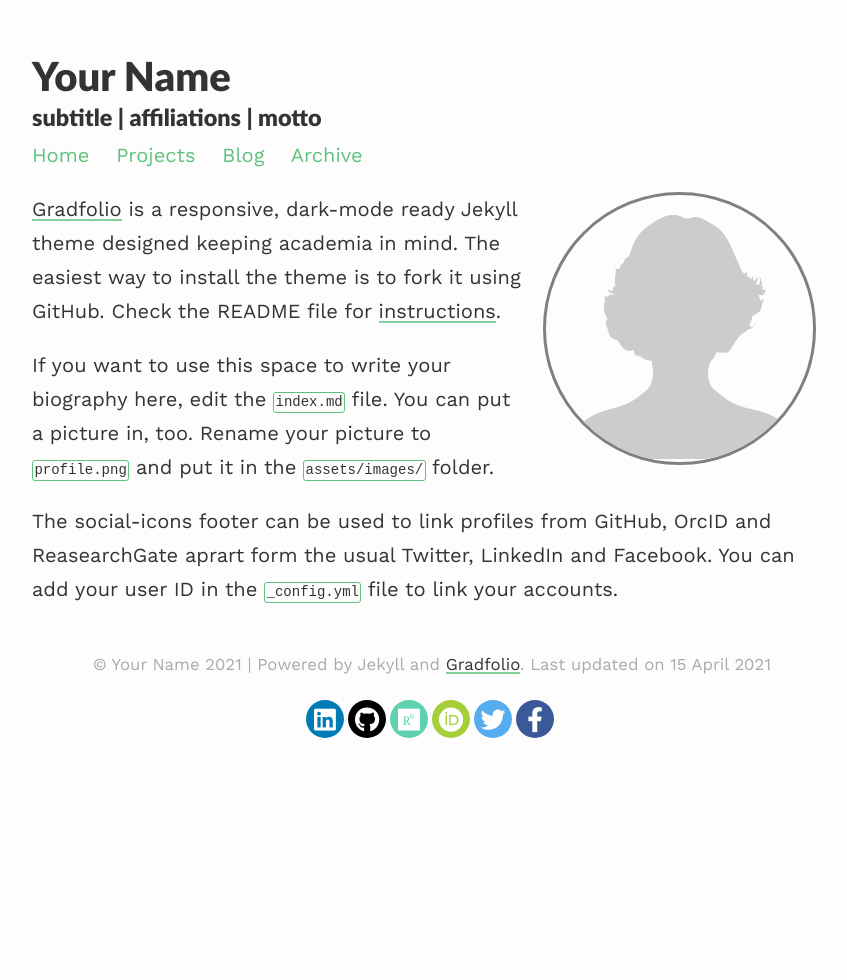
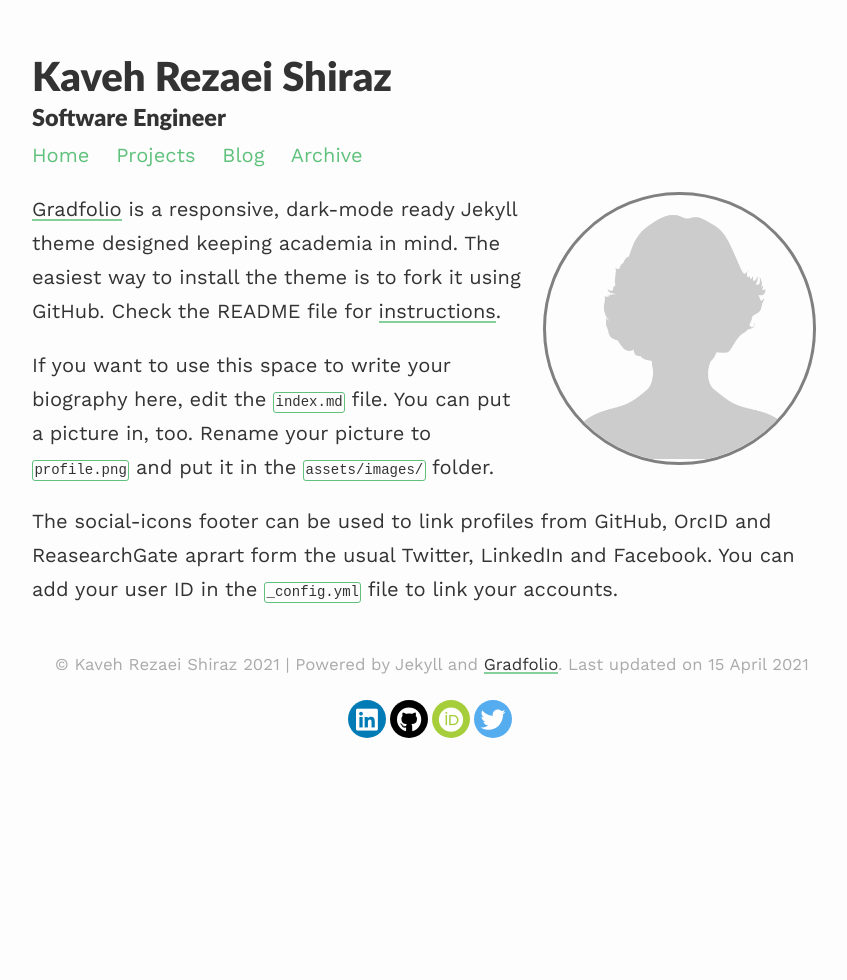
Before and after one commit to KavehRS/website, a Jekyll site: the page built from index.md, in a window 1280 px wide. Shown: the whole page, without its empty margins (208-1055 px from the left). Built offline with Jekyll 4.4.1, drawn with Linux system fonts in a browser that asks for light colours; nearby versions of some CDN libraries.

Commit message:
edit _config file for title.

```diff
--- a/_config.yml
+++ b/_config.yml
@@ -1,9 +1,11 @@
 ### your site title here
 
-title: Your Name
-description: subtitle | affiliations | motto
+title: Kaveh Rezaei Shiraz
+# description: subtitle | affiliations | motto
+description: Software Engineer
 
-baseurl: /gradfolio #name of GitHub repository
+
+baseurl: / #name of GitHub repository
 url: #custom url to be used instead of GitHub repository
 email: #
 
@@ -17,11 +19,11 @@ permalink: /blog/:year/:title/
 paginate_path: /blog/page:num/
 
 # Social media links in footer
-facebook: "#"
-twitter: "#"
-linkedin: "#"
-github: "#"
-researchgate: "#"
+#facebook: "#"
+twitter: "kavehrs"
+linkedin: "kavehrs"
+github: "kavehrs"
+#researchgate: "#"
 orcid: "#"
 
 highlighter: rouge
```
